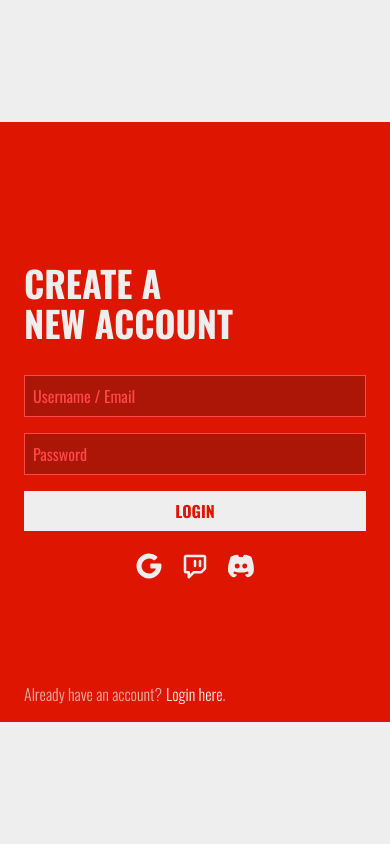
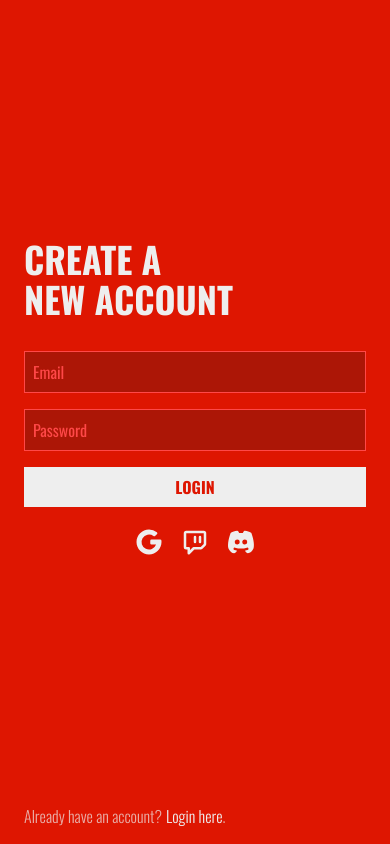
Before and after one commit to MadStoneDev/dungeon-central, a Next.js app: page /register in a window 390 px wide. Built offline with nearby package versions, Linux system fonts and the light colour scheme.

Commit message:
fix auth pages ready for database link

```diff
--- a/src/app/(auth)/login/page.tsx
+++ b/src/app/(auth)/login/page.tsx
@@ -1,11 +1,10 @@
+import Link from "next/link";
+
 import {
-  IconBrandDiscord,
   IconBrandDiscordFilled,
-  IconBrandGoogle,
   IconBrandGoogleFilled,
   IconBrandTwitch,
 } from "@tabler/icons-react";
-import Link from "next/link";
 
 export const metadata = {
   title: "Login - Tabletop Central",
@@ -18,7 +17,7 @@ export default function Login() {
       className={`flex flex-col items-center justify-center w-full min-h-screen bg-tabletop-off-white dark:bg-tabletop-black`}
     >
       <section
-        className={`flex-grow max-h-[600px] grid md:grid-cols-2 w-full max-w-[900px] bg-tabletop-red md:rounded-xl overflow-hidden transition-all duration-300 ease-in-out`}
+        className={`flex-grow md:max-h-[600px] grid md:grid-cols-2 w-full max-w-[900px] bg-tabletop-red md:rounded-xl overflow-hidden transition-all duration-300 ease-in-out`}
       >
         <article
           className={`hidden md:block bg-tabletop-black`}
@@ -29,7 +28,7 @@ export default function Login() {
           }}
         ></article>
         <article
-          className={`p-6 sm:p-12 relative flex flex-col justify-center transition-all duration-300 ease-in-out`}
+          className={`p-6 pt-12 pb-24 sm:p-12 relative flex flex-col justify-center transition-all duration-300 ease-in-out`}
         >
           <h1
             className={`font-sans font-bold uppercase text-tabletop-off-white text-4xl`}
@@ -39,13 +38,13 @@ export default function Login() {
           <form className={`mt-8 grid gap-y-4`}>
             <input
               type="text"
-              placeholder="Username / Email"
-              className={`px-2 py-2 bg-tabletop-red-dark border border-tabletop-red-light placeholder:text-tabletop-red-light`}
+              placeholder="Email"
+              className={`px-2 py-2 bg-tabletop-red-dark border border-tabletop-red-light placeholder:text-tabletop-red-light text-tabletop-off-white`}
             />
             <input
               type="password"
               placeholder="Password"
-              className={`px-2 py-2 bg-tabletop-red-dark border border-tabletop-red-light placeholder:text-tabletop-red-light`}
+              className={`px-2 py-2 bg-tabletop-red-dark border border-tabletop-red-light placeholder:text-tabletop-red-light text-tabletop-off-white`}
             />
             <button
               type="submit"
@@ -56,15 +55,24 @@ export default function Login() {
           </form>
 
           <div className={`mt-5 flex items-center justify-center gap-x-4`}>
+            <button type={`button`} title={`Login with Google`}>
               <IconBrandGoogleFilled
                 size={30}
                 className={`text-tabletop-off-white`}
               />
-            <IconBrandTwitch size={30} className={`text-tabletop-off-white`} />
+            </button>
+            <button type={`button`} title={`Login with Twitch`}>
+              <IconBrandTwitch
+                size={30}
+                className={`text-tabletop-off-white`}
+              />
+            </button>
+            <button type={`button`} title={`Login with Discord`}>
               <IconBrandDiscordFilled
                 size={30}
                 className={`text-tabletop-off-white`}
               />
+            </button>
           </div>
 
           <div className={`absolute bottom-4`}>
--- a/src/app/(auth)/register/page.tsx
+++ b/src/app/(auth)/register/page.tsx
@@ -1,11 +1,10 @@
+import Link from "next/link";
+
 import {
-  IconBrandDiscord,
   IconBrandDiscordFilled,
-  IconBrandGoogle,
   IconBrandGoogleFilled,
   IconBrandTwitch,
 } from "@tabler/icons-react";
-import Link from "next/link";
 
 export const metadata = {
   title: "Register - Tabletop Central",
@@ -18,7 +17,7 @@ export default function Login() {
       className={`flex flex-col items-center justify-center w-full min-h-screen bg-tabletop-off-white dark:bg-tabletop-black`}
     >
       <section
-        className={`flex-grow max-h-[600px] grid md:grid-cols-2 w-full max-w-[900px] bg-tabletop-red md:rounded-xl overflow-hidden transition-all duration-300 ease-in-out`}
+        className={`flex-grow md:max-h-[600px] grid md:grid-cols-2 w-full max-w-[900px] bg-tabletop-red md:rounded-xl overflow-hidden transition-all duration-300 ease-in-out`}
       >
         <article
           className={`hidden md:block bg-tabletop-black`}
@@ -29,7 +28,7 @@ export default function Login() {
           }}
         ></article>
         <article
-          className={`p-6 sm:p-12 relative flex flex-col justify-center transition-all duration-300 ease-in-out`}
+          className={`p-6 pt-12 pb-24 sm:p-12 relative flex flex-col justify-center transition-all duration-300 ease-in-out`}
         >
           <h1
             className={`font-sans font-bold uppercase text-tabletop-off-white text-4xl`}
@@ -40,13 +39,13 @@ export default function Login() {
           <form className={`mt-8 grid gap-y-4`}>
             <input
               type="text"
-              placeholder="Username / Email"
-              className={`px-2 py-2 bg-tabletop-red-dark border border-tabletop-red-light placeholder:text-tabletop-red-light`}
+              placeholder="Email"
+              className={`px-2 py-2 bg-tabletop-red-dark border border-tabletop-red-light placeholder:text-tabletop-red-light text-tabletop-off-white`}
             />
             <input
               type="password"
               placeholder="Password"
-              className={`px-2 py-2 bg-tabletop-red-dark border border-tabletop-red-light placeholder:text-tabletop-red-light`}
+              className={`px-2 py-2 bg-tabletop-red-dark border border-tabletop-red-light placeholder:text-tabletop-red-light text-tabletop-off-white`}
             />
             <button
               type="submit"
@@ -57,15 +56,32 @@ export default function Login() {
           </form>
 
           <div className={`mt-5 flex items-center justify-center gap-x-4`}>
+            <button
+              type={`button`}
+              title={`Sign up with Google`}
+              className={`flex items-center gap-x-2`}
+            >
               <IconBrandGoogleFilled
                 size={30}
                 className={`text-tabletop-off-white`}
               />
-            <IconBrandTwitch size={30} className={`text-tabletop-off-white`} />
+            </button>
+            <button
+              type={`button`}
+              title={`Sign up with Twitch`}
+              className={`flex items-center gap-x-2`}
+            >
+              <IconBrandTwitch
+                size={30}
+                className={`text-tabletop-off-white`}
+              />
+            </button>
+            <button type={`button`} title={`Sign up with Discord`}>
               <IconBrandDiscordFilled
                 size={30}
                 className={`text-tabletop-off-white`}
               />
+            </button>
           </div>
 
           <div className={`absolute bottom-4`}>
```
Lines whose indentation alone changed are shown as unchanged.
